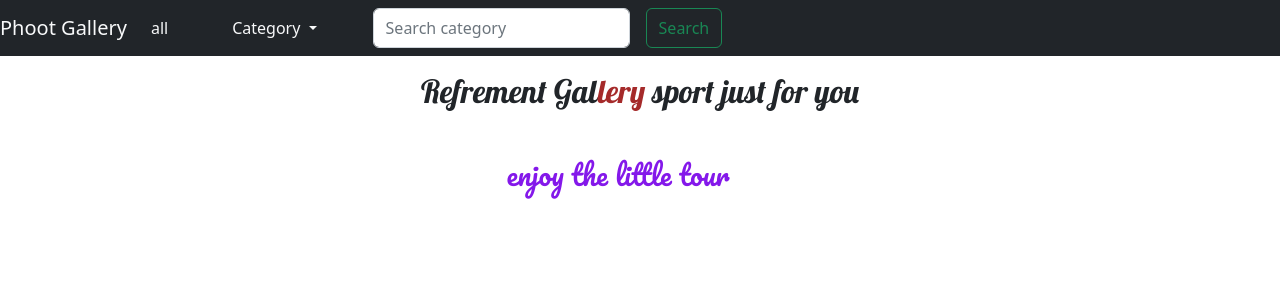
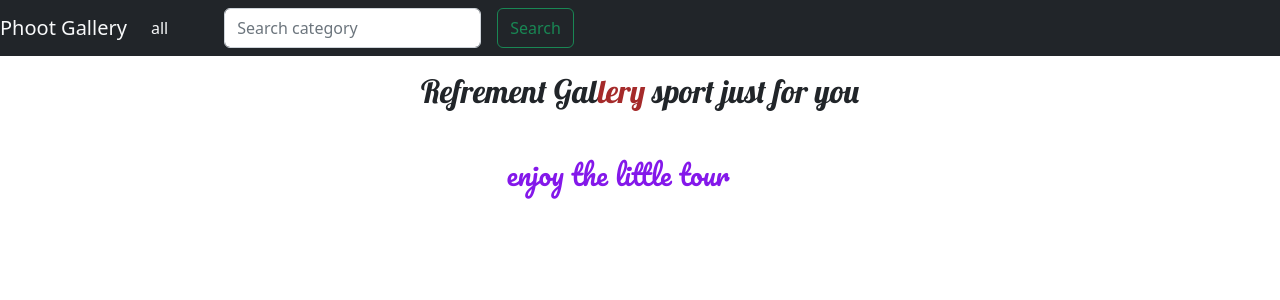
Before and after one commit to kiplangat01/Post-search-Image, a Django app: page / in a window 1280 px wide. Shown: the top 300 px of the page. Run offline with Django 4.2, Linux system fonts and the light colour scheme; data that the repository does not hold is empty.

Commit message:
ft:removed dropdown nav

```diff
--- a/photos/templates/navbar.html
+++ b/photos/templates/navbar.html
@@ -1,3 +1,5 @@
+
+
 <nav style="color: white;" class="navbar navbar-expand-lg  bg-dark">
     <a class="navbar-brand text-light" href="#">Phoot Gallery</a>
     <button class="navbar-toggler" type="button" data-toggle="collapse" data-target="#navbarSupportedContent" aria-controls="navbarSupportedContent" aria-expanded="false" aria-label="Toggle navigation">
@@ -13,28 +15,6 @@
                        <a class="nav-link text-light" href="{% url 'gallery' %}?category={{ category.name }}">{{ category.name }}</a>
                       </li>
             {% endfor %}
-
-            </ul>
-            <ul class="navbar-nav mx-5">
-
-              <li class="nav-item dropdown">
-                  <a class="nav-link dropdown-toggle text-light" href="#" id="navbarDropdown" role="button" data-bs-toggle="dropdown" aria-expanded="false">
-                    Category
-                  </a>
-                  <ul class="dropdown-menu" aria-labelledby="navbarDropdown">
-
-
-                    <li>
-                      {% for category in categories  %}
-                      <li class="nav-item text-light  text-light">
-                        <a class="dropdown-item " href="{% url 'gallery' %}?category={{ category.name }}">{{ category.name }}</a>
-                       </li>
-                    {% endfor %}
-                    </li>
-
-
-                  </ul>
-                </li>
       <form action="/search" role="search" style="display: inline-flex;" class="form-inline my-2 my-lg-0 m-5">
         {% csrf_token %}
         <input class="form-control mr-sm-2" type="search" placeholder="Search category" name="searched" aria-label="Search">
```
